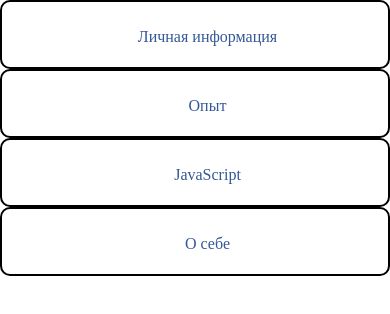
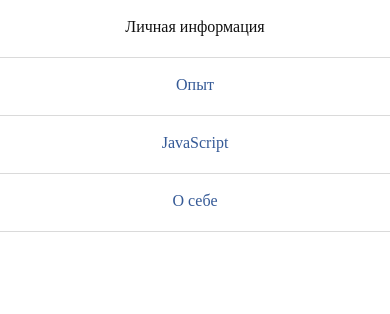
Before and after one commit to f1eeman/questionnaire, a website: page source/index.html in a window 390 px wide. Drawn offline with nearby package versions, Linux system fonts and the light colour scheme; files that its build step writes are made by us from their sources.

Commit message:
add header mobile layput

```diff
--- a/source/sass/blocks/menu.scss
+++ b/source/sass/blocks/menu.scss
@@ -11,14 +11,15 @@
   display: flex;
   justify-content: center;
   align-items: center;
-  border: 2px solid black;
-  border-radius: 10px;
 }
 
 .menu__link {
-  padding: 26px 18px 21px 43px;
+  flex-grow: 1;
+  padding-top: 18px;
+  padding-bottom: 21px;
   color: rgb(52, 89, 150);
   text-align: center;
+  border-bottom: 1px solid rgb(218, 218, 218);
 
   &:hover,
   &:focus {
```
